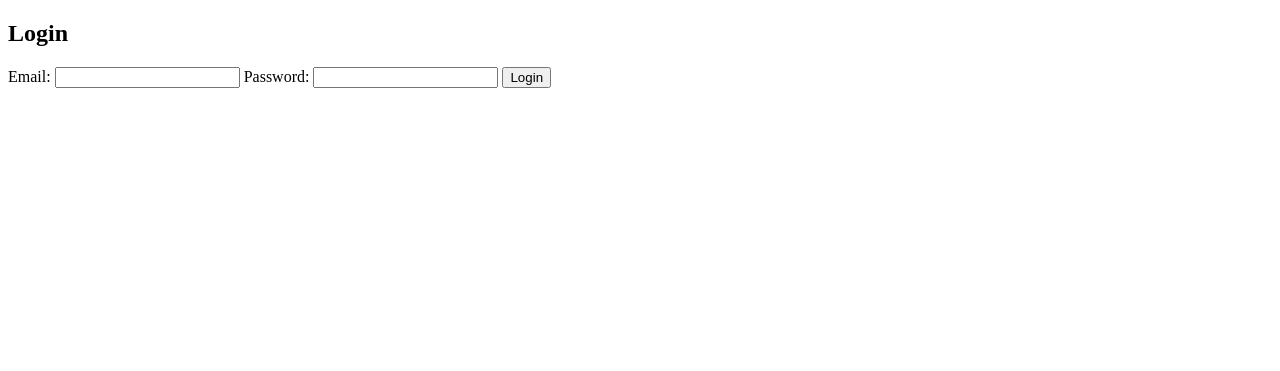
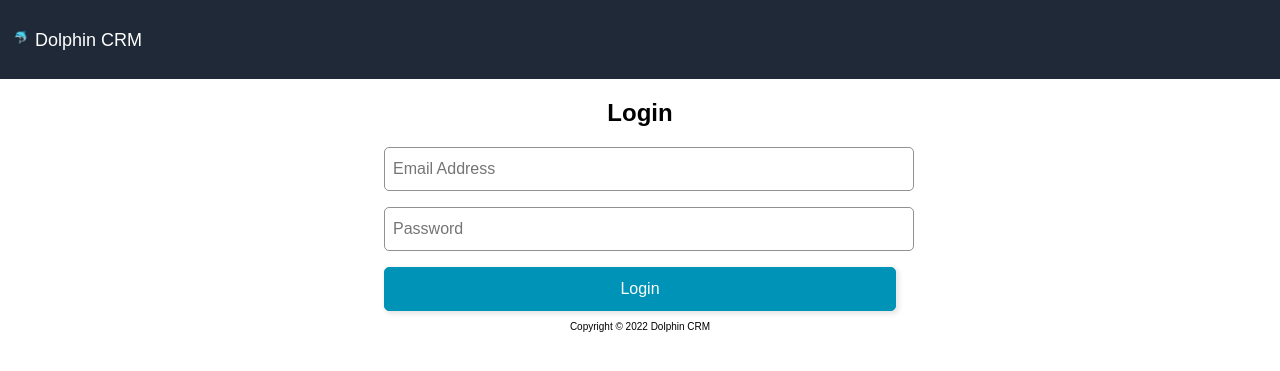
Before and after one commit to BrittanyThomas162/info2180-finalproject, a PHP site: page /login.php in a window 1280 px wide. Shown: the top 371 px of the page. Run offline with PHP 8.4, Linux system fonts and the light colour scheme.

Commit message:
Edited files

```diff
--- /dev/null
+++ b/header.css
@@ -0,0 +1,17 @@
+body
+{
+    margin: 0;
+    padding: 0;
+    font-family: Arial, Helvetica, sans-serif;
+}
+
+.header_bar
+{
+    background-color:#1f2937;
+    padding: 10px;
+    margin-top: 0px;
+    color: white;
+    font-family: Arial, Helvetica, sans-serif;
+    display: flex;
+    align-items: center;
+}
--- /dev/null
+++ b/header.php
@@ -0,0 +1,12 @@
+<!DOCTYPE html>
+<html lang="en">
+<head>
+    <meta charset="UTF-8">
+    <meta name="viewport" content="width=device-width, initial-scale=1.0">
+    <link rel="stylesheet" href="header.css">
+    <title>Login</title>
+</head>
+
+<header class="header_bar">
+    <p><img src="logo.jpg" alt="Image" id="logo"> Dolphin CRM</p>
+</header>
--- a/login.css
+++ b/login.css
@@ -1,18 +1,11 @@
-.login {
-    grid-row: 2/3;
-    grid-column: 1/3;
-    height: calc(100vh - 60px);
-    display: flex;
-    flex-direction: column;
-    justify-content: center;
-    align-items: center;
-    width: 600px;
-    margin: 0 auto;
-    gap: 64px;
+h2 {
+    text-align: center;
 }
 
+
 form {
-    width: 100%;
+    width: 40%;
+    margin:0 auto;
     display: flex;
     flex-direction: column;
     gap: 16px;
@@ -42,22 +35,37 @@ form button {
     transition: 0.3s;
 }
 
-form button div {
-   height: 32px;
-   width: 32px;
-   background-image: url(../images/lock.svg);
-   background-repeat: no-repeat;
-   background-size: contain;
-   left: 8px;
-   position: absolute;
-   transition: 0.3s;
-}
 
 form button:hover {
     border: 1px solid #00718e;
     background-color: #00718e;
 }
 
-form button:hover div {
-    background-image: url(../images/lock-dark.svg);
+
+.header_bar
+{
+    background-color:#1f2937;
+    padding: 10px;
+    margin-top: 0px;
+    color: white;
+    font-family: Arial, Helvetica, sans-serif;
+    display: flex;
+    align-items: center;
 }
+
+.header_bar #logo
+{
+    width:20px;
+}
+
+.header_bar p
+{
+    font-size: 18px;
+}
+
+
+#copyright
+{
+    font-size: 10px;
+    text-align: center;
+}
--- a/login.php
+++ b/login.php
@@ -49,17 +49,17 @@ if ($_SERVER["REQUEST_METHOD"] == "POST") {
     <meta charset="UTF-8">
     <meta name="viewport" content="width=device-width, initial-scale=1.0">
     <title>User Login</title>
+    <?php require "header.php"; ?>
+    <link rel="stylesheet" href="login.css">
 </head>
 <body>
     <h2>Login</h2>
     <form action="login.php" method="post">
-        <label for="email">Email:</label>
-        <input type="email" name="email" required>
-
-        <label for="password">Password:</label>
-        <input type="password" name="password" required>
+        <input type="email" name="email" placeholder= "Email Address" required>
+        <input type="password" name="password" placeholder="Password" required>
 
         <button type="submit">Login</button>
     </form>
+    <p id="copyright">Copyright © 2022 Dolphin CRM</p>
 </body>
 </html>
```
Also changed, not shown: header.html (added, +12 -0 lines), logo.jpg (added), 1 other file.
